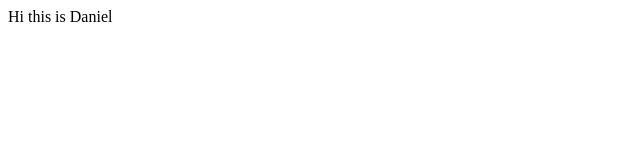
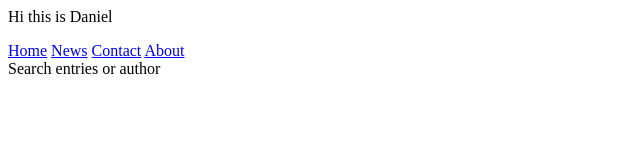
Before and after one commit to DanielJaramillo14/Daniel, a plain HTML site: page index.html in a window 1280 px wide. Shown: the whole page, without its empty margins (0-640 px from the left). Drawn offline with Linux system fonts and the light colour scheme.

Commit message:
Update index.html

```diff
--- a/index.html
+++ b/index.html
@@ -1,5 +1,17 @@
 <html>
 <body>
 <p> Hi this is Daniel </p>
+  <div class="topnav" id="myTopnav">
+
+ <a href="home.html">Home</a>
+
+ <a href="news.html">News</a>
+
+ <a href="contact.html">Contact</a>
+
+ <a href=”about.html">About</a>
+
+</div>
+Search entries or author
 </body>
 </html>
```
